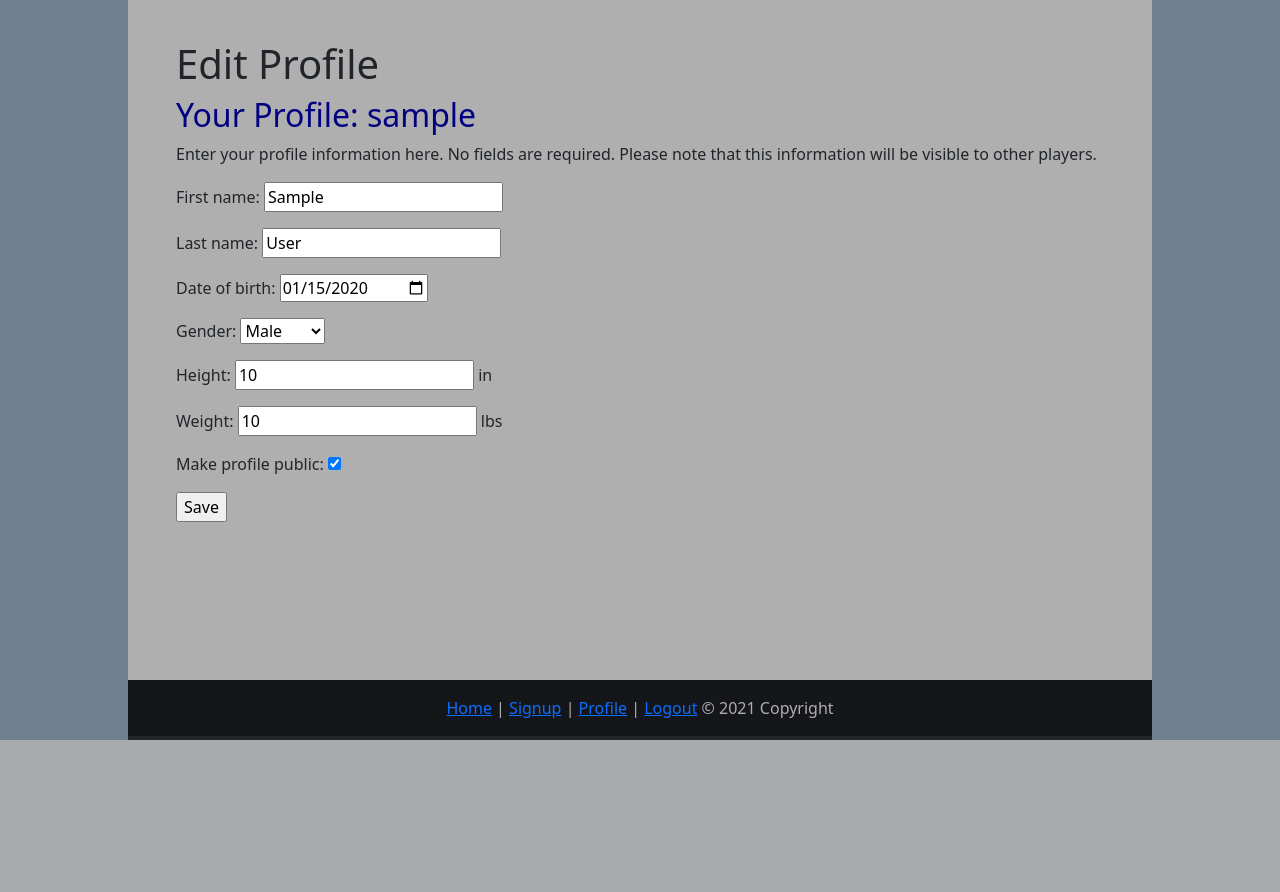
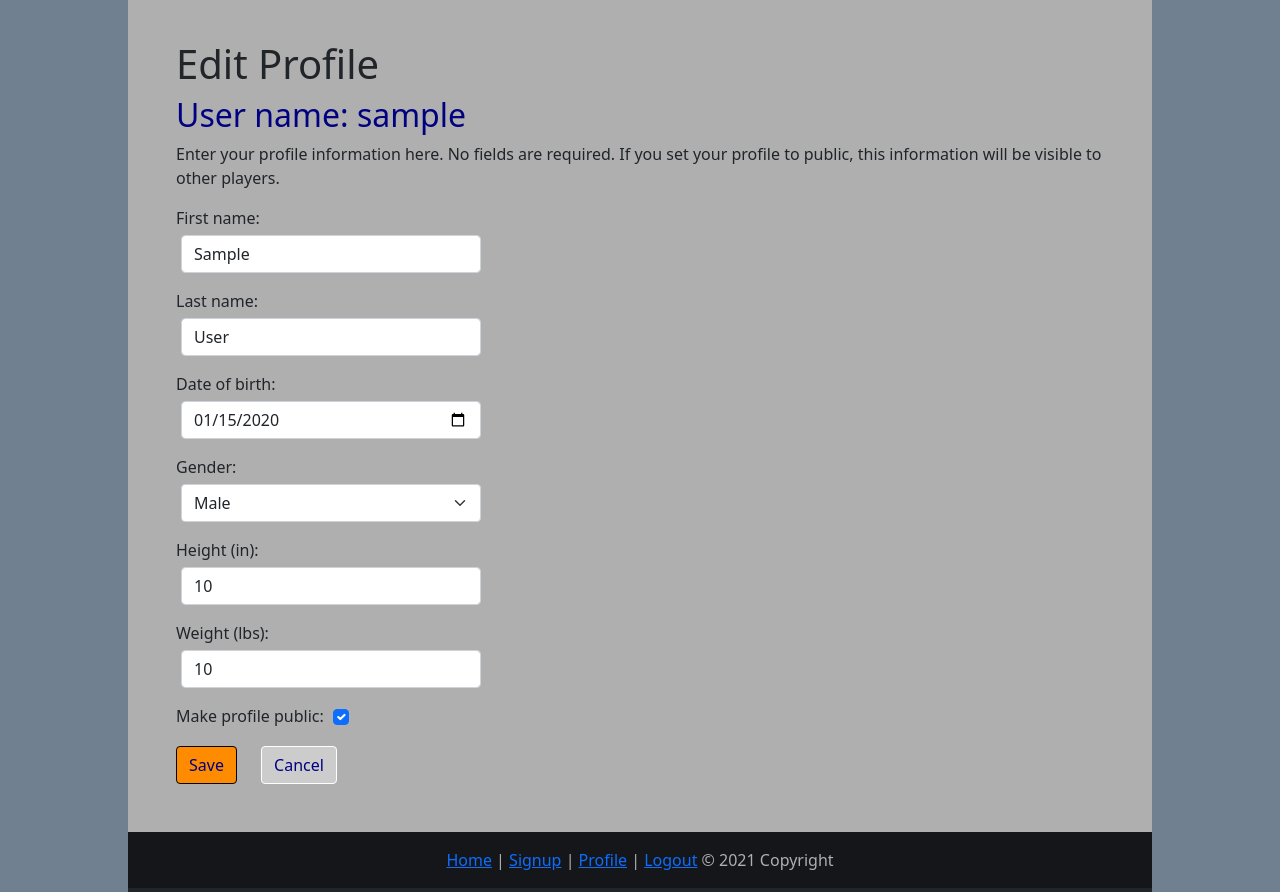
Before and after one commit to bbrown11924/PickUpGames, a Django app: page /profile/edit in a window 1280 px wide. Shown: the part 60-952 px from the top of the page. Before the commit the page ends 800 px from the top, so only its background shows below. Run offline with Django 3.2, Linux system fonts and the light colour scheme; a user stored in the database is signed in; tables that the repository leaves empty hold one stand-in row (values such as "Sample post").

Commit message:
Clean edit profile UI
Also modified cancel button behavior on change password page and
fixed navbar display on smaller screens.

```diff
--- a/pickup/static/pickup/style.css
+++ b/pickup/static/pickup/style.css
@@ -23,7 +23,7 @@
 }
 
 .navbar {
-    height: 60px;
+    min-height: 60px;
 }
 
 #LoginSignUp{
@@ -187,10 +187,10 @@
     min-height: 470px;
 }
 
-.form-control {
+.form-control, .form-select, .form-check-input {
     margin: 5px;
 }
 
-.change-password-field {
+.change-password-field, .edit-profile-field {
     max-width: 300px;
 }
--- a/pickup/templates/pickup/change_password.html
+++ b/pickup/templates/pickup/change_password.html
@@ -26,7 +26,7 @@
 
     <p>
         <input type="submit" value="Update" class="btn btn-dark" />
-        <a href="{% url 'view_profile' %}" class="btn btn-light cancel-btn">
+        <a href="javascript:history.back()" class="btn btn-light cancel-btn">
             Cancel
         </a>
     </p>
--- a/pickup/templates/pickup/edit_profile.html
+++ b/pickup/templates/pickup/edit_profile.html
@@ -6,10 +6,10 @@
 
 {% block content %}
 <h1>Edit Profile</h1>
-<h2>Your Profile: {{ username }}</h2>
+<h2>User name: {{ username }}</h2>
 
-<p>Enter your profile information here. No fields are required. Please note
-that this information will be visible to other players.</p>
+<p>Enter your profile information here. No fields are required. If you set your
+    profile to public, this information will be visible to other players.</p>
 
 {% if error %}<p id="error">{{ error }}</p> {% endif %}
 
@@ -17,18 +17,21 @@
 {% csrf_token %}
 
 <p>First name: <input type="text" id="first_name" name="first_name"
-    value = "{{ first_name }}" /></p>
+    value = "{{ first_name }}" class="form-control edit-profile-field" />
+</p>
 
 <p>Last name: <input type="text" id="last_name" name="last_name"
-    value = "{{ last_name }}" />
+    value = "{{ last_name }}" class="form-control edit-profile-field"  />
 </p>
 
 <p>Date of birth: <input type="date" id="date_of_birth"
-    name="date_of_birth" value = "{{ date_of_birth }}" /></p>
+    name="date_of_birth" value = "{{ date_of_birth }}"
+    class="form-control edit-profile-field"  />
+</p>
 
 <p>Gender:
     <select form="profile_form" name="gender"
-            id="gender">
+            id="gender" class="form-select edit-profile-field" >
         {% for value, text in genders %}
             <option value="{{ value }}"
             {% ifequal value gender %}
@@ -39,16 +42,25 @@
     </select>
 </p>
 
-<p>Height: <input type="number" id="height" name="height"
-    value = "{{ height }}" /> in</p>
+<p>Height (in): <input type="number" id="height" name="height"
+    value = "{{ height }}" class="form-control edit-profile-field"  />
+</p>
 
-<p>Weight: <input type="number" id="weight" name="weight"
-    value = "{{ weight }}" /> lbs</p>
+<p>Weight (lbs): <input type="number" id="weight" name="weight"
+    value = "{{ weight }}" class="form-control edit-profile-field"  />
+</p>
 
 <p>Make profile public: <input type="checkbox" id="is_public"
-    name="is_public" {% if is_public %} checked {% endif %} /></p>
+    name="is_public" {% if is_public %} checked {% endif %}
+    class="form-check-input" />
+</p>
 
-<input type="submit" value="Save" />
+<p>
+    <input type="submit" value="Save" class="btn btn-dark" />
+    <a href="{% url 'view_profile' %}" class="btn btn-light cancel-btn">
+        Cancel
+    </a>
+</p>
 </form>
 
 {% endblock %}
```
